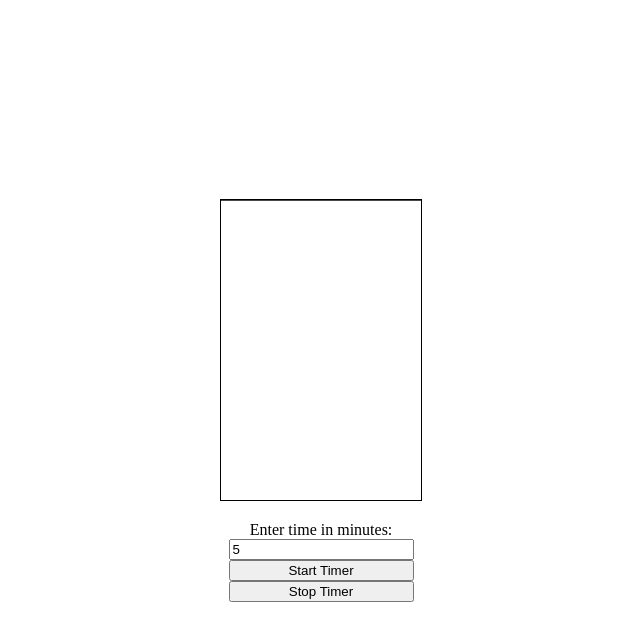
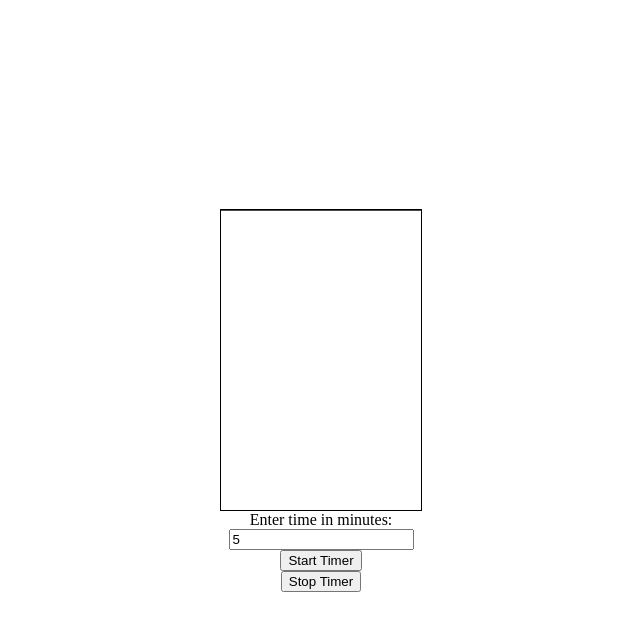
Before and after one commit to samadamp/Fabulous.Zombies, a website built with Vite: page index.html in a window 1280 px wide. Both pictures are taken after a click on the button "Start Timer". Shown: the whole page, without its empty margins (319-959 px from the left). Built offline with nearby package versions, Linux system fonts and the light colour scheme.

Commit message:
finised sorta

```diff
--- a/index.html
+++ b/index.html
@@ -10,15 +10,6 @@
 
 <body>
 
-  <div id="timer-container">
-    <div id="timer"></div>
-  </div>
-  <div id="timeInput">
-    <label for="duration">Enter time in minutes:</label>
-    <input type="number" id="duration" min="1" step="1" value="5">
-    <button id="startButton">Start Timer</button>
-    <button id="stopButton">Stop Timer</button>
-  </div>
   <div id="app"></div>
   <script type="module" src="/src/main.ts"></script>
 </body>
--- a/src/main.ts
+++ b/src/main.ts
@@ -1,13 +1,5 @@
 import "./scss/styles.scss";
 import  VisualTimer  from './modules/visual';
 
-const startButton = document.getElementById('startButton');
-const stopButton = document.getElementById('stopButton');
 
-if (startButton) {
-  startButton.addEventListener('click', () => VisualTimer.startTimer());
-}
-
-if (stopButton) {
-  stopButton.addEventListener('click', () => VisualTimer.stopTimer());
-}
+VisualTimer.initializeTimer();
--- a/src/modules/visual.ts
+++ b/src/modules/visual.ts
@@ -1,4 +1,4 @@
-import moment from 'moment';
+/* import moment from 'moment';
 
 let timerInterval: number;
 
@@ -35,4 +35,130 @@ function stopTimer() {
   timer.style.height = '0%';
 }
 
-export default { stopTimer, startTimer };
+export default { stopTimer, startTimer }; */
+
+
+import moment from 'moment';
+
+let timerInterval: number;
+let timerContainer: HTMLElement | null;
+let timer: HTMLElement | null;
+let durationInput: HTMLInputElement | null;
+let startButton: HTMLButtonElement | null;
+let stopButton: HTMLButtonElement | null;
+let initialized: boolean = false;
+
+function createTimerElements(): void {
+  // Create the timer container if it doesn't exist
+  if (!timerContainer) {
+    timerContainer = document.createElement('div');
+    timerContainer.id = 'timer-container';
+
+    // Create the timer element
+    timer = document.createElement('div');
+    timer.id = 'timer';
+
+    // Append timer to the timer container
+    timerContainer.appendChild(timer);
+
+    // Create the timeInput container
+    const timeInputContainer = document.createElement('div');
+    timeInputContainer.id = 'timeInput';
+
+    // Create the input element
+    durationInput = document.createElement('input');
+    durationInput.type = 'number';
+    durationInput.id = 'duration';
+    durationInput.min = '1';
+    durationInput.step = '1';
+    durationInput.value = '5';
+
+    // Create the start button
+    startButton = document.createElement('button');
+    startButton.textContent = 'Start Timer';
+    startButton.id = 'startButton';
+
+    // Create the stop button
+    stopButton = document.createElement('button');
+    stopButton.textContent = 'Stop Timer';
+    stopButton.id = 'stopButton';
+
+    // Create labels if needed
+    const durationLabel = document.createElement('label');
+    durationLabel.textContent = 'Enter time in minutes:';
+    durationLabel.setAttribute('for', 'duration');
+
+    // Append input and buttons to the timeInput container
+    timeInputContainer.appendChild(durationLabel);
+    timeInputContainer.appendChild(durationInput);
+    timeInputContainer.appendChild(startButton);
+    timeInputContainer.appendChild(stopButton);
+
+    // Append timerContainer to the body
+  document.body.appendChild(timerContainer as HTMLElement);
+    // Append timeInputContainer to the body
+    document.body.appendChild(timeInputContainer);
+
+    initialized = true;
+  }
+}
+
+function initializeTimer(): void {
+  createTimerElements();
+
+
+
+  if (startButton) {
+    startButton.addEventListener('click', startTimer);
+  }
+
+  if (stopButton) {
+    stopButton.addEventListener('click', stopTimer);
+  }
+}
+
+function startTimer(): void {
+  createTimerElements();
+
+  if (timer) {
+    // Reset the timer if it was already started
+    timer.style.height = '0%';
+  }
+
+  const durationInSeconds = parseInt(durationInput?.value || '5', 10) * 60;
+
+  let startTime: moment.Moment;
+
+  function updateTimer(): void {
+    const currentTime: moment.Moment = moment();
+    const elapsedTime: number = currentTime.diff(startTime, 'milliseconds');
+    const progress: number = (elapsedTime / (durationInSeconds * 1000)) * 100;
+
+    if (timer) {
+      timer.style.height = progress + '%';
+      console.log(`Current Time: ${currentTime.format('YYYY-MM-DD HH:mm:ss')}`);
+
+      if (progress < 100) {
+        timerInterval = requestAnimationFrame(updateTimer);
+      }
+    }
+  }
+
+  startTime = moment();
+  updateTimer();
+}
+
+function stopTimer(): void {
+  cancelAnimationFrame(timerInterval);
+
+  // Reset the timer without removing elements
+  if (timer) {
+    timer.style.height = '0%';
+  }
+
+  initialized = false;
+}
+
+export default {
+  initializeTimer,
+};
--- a/src/scss/pages/_visual.scss
+++ b/src/scss/pages/_visual.scss
@@ -24,6 +24,7 @@ body {
 #timeInput {
   display: flex;
   flex-direction: column;
-  margin-top: 20px;
+  justify-content: flex-start;
+  align-items: center;
   text-align: center;
 }
```
